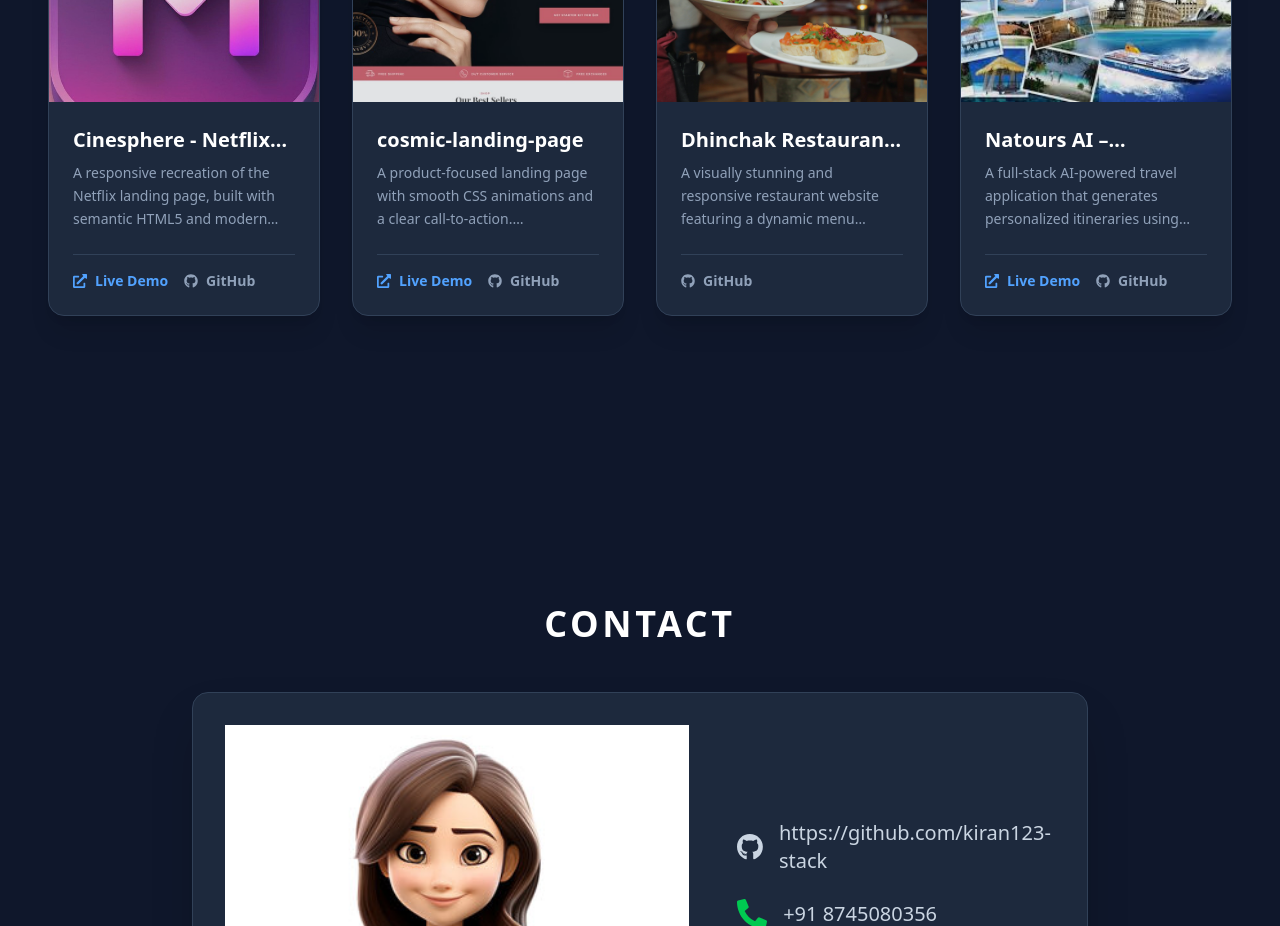
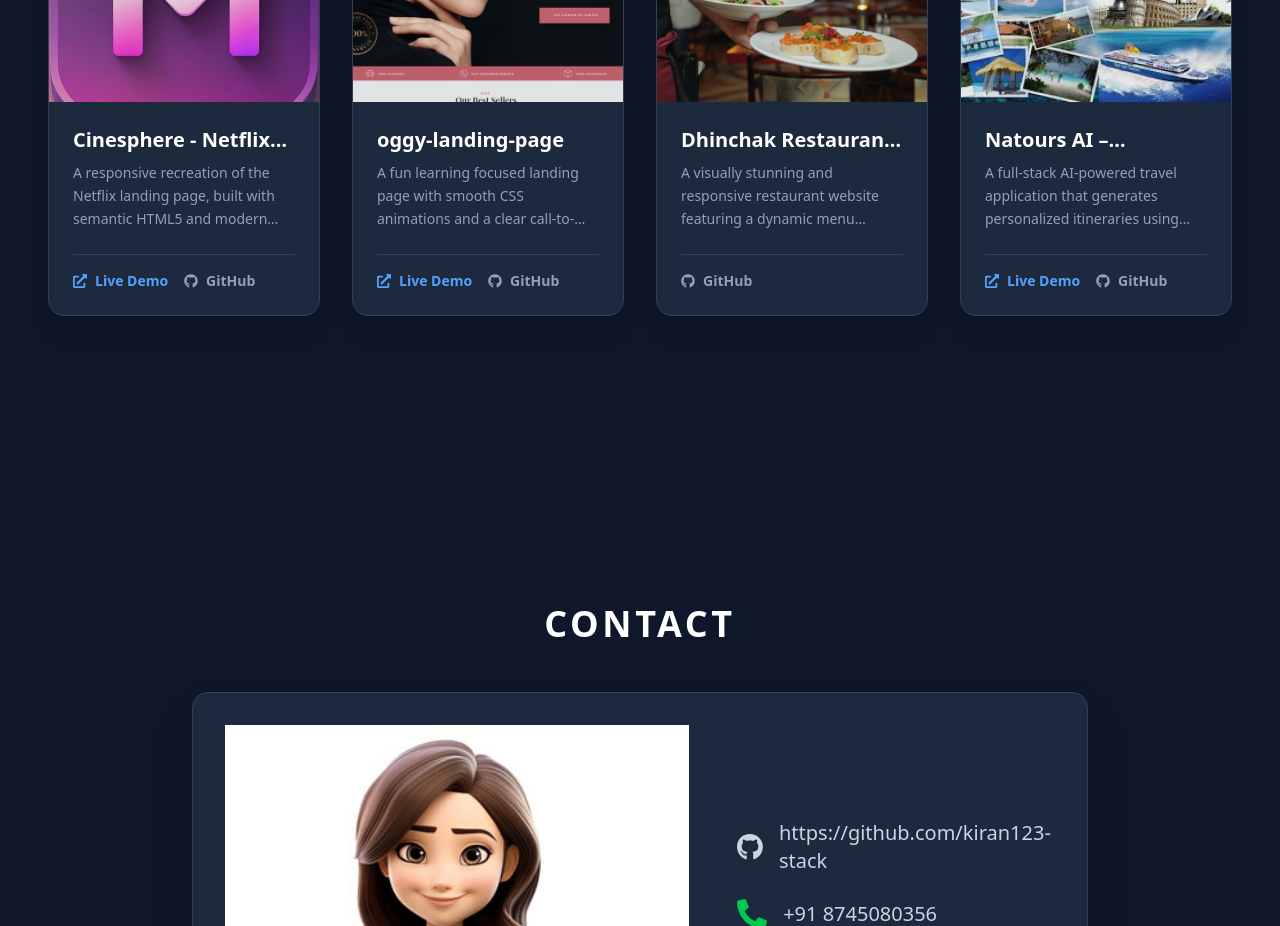
Before and after one commit to kiran123-stack/portfolio_website, a React (Vite) app: page / in a window 1280 px wide. Shown: the part 2960-3886 px from the top of the page. Built offline with nearby package versions, Linux system fonts and the light colour scheme.

Commit message:
Update project details for landing page

```diff
--- a/src/pages/work.jsx
+++ b/src/pages/work.jsx
@@ -19,12 +19,12 @@ const Work = () => {
     },
     {
       id: 2,
-      title: "cosmic-landing-page",
-      description: "A product-focused landing page with smooth CSS animations and a clear call-to-action. Implemented with CSS Flexbox/Grid for a pixel-perfect layout on all devices.",
+      title: "oggy-landing-page",
+      description: "A fun learning focused landing page with smooth CSS animations and a clear call-to-action. Implemented with advance CSS Flexbox/Grid for a pixel-perfect layout on all devices.",
       technologies: "HTML5, CSS3 (Flex/Grid), Animations",
       image: "/cosmic.jpg",
-      liveLink: "https://self-made-project.vercel.app/",
-      githubLink: "https://github.com/kiran123-stack/self-made-project"
+      liveLink: "https://oggy-nu.vercel.app/",
+      githubLink: "https://github.com/kiran123-stack/oggy"
     },
 
       {
```
